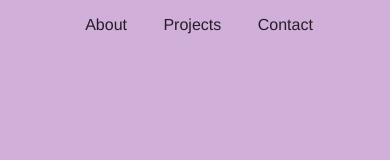
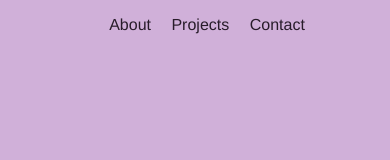
Before and after one commit to rmartin64/Portfolio, a plain HTML site: page portfolio.html in a window 390 px wide. Shown: the top 160 px of the page. Drawn offline with Linux system fonts and the light colour scheme.

Commit message:
Update portfolio.css

```diff
--- a/portfolio.css
+++ b/portfolio.css
@@ -126,7 +126,7 @@ align-items: center;
 @media (max-width: 600px){
   #navbar li{
     padding: 0;
-margin: 0 2em 0 0;
+margin: 0 1em 0 0;
   }
   #navbar ul{
 text-align: center;
```
